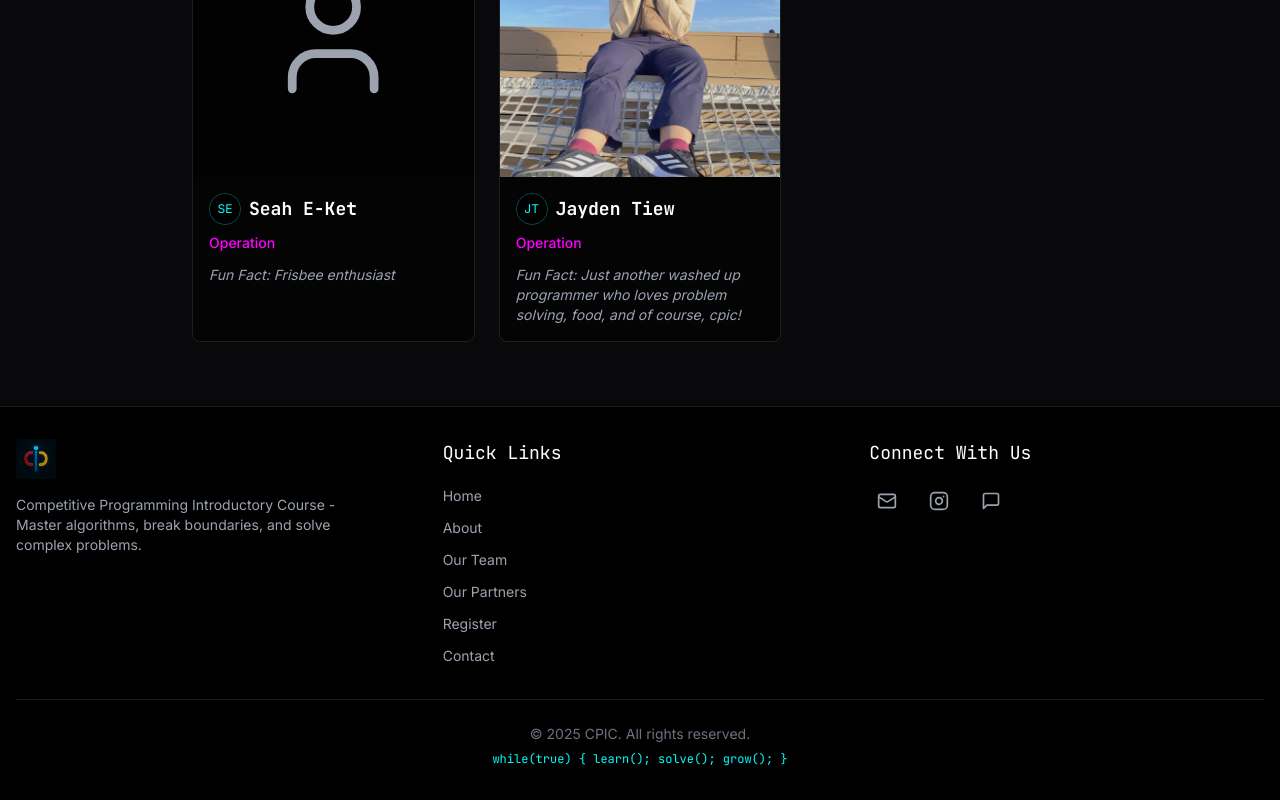
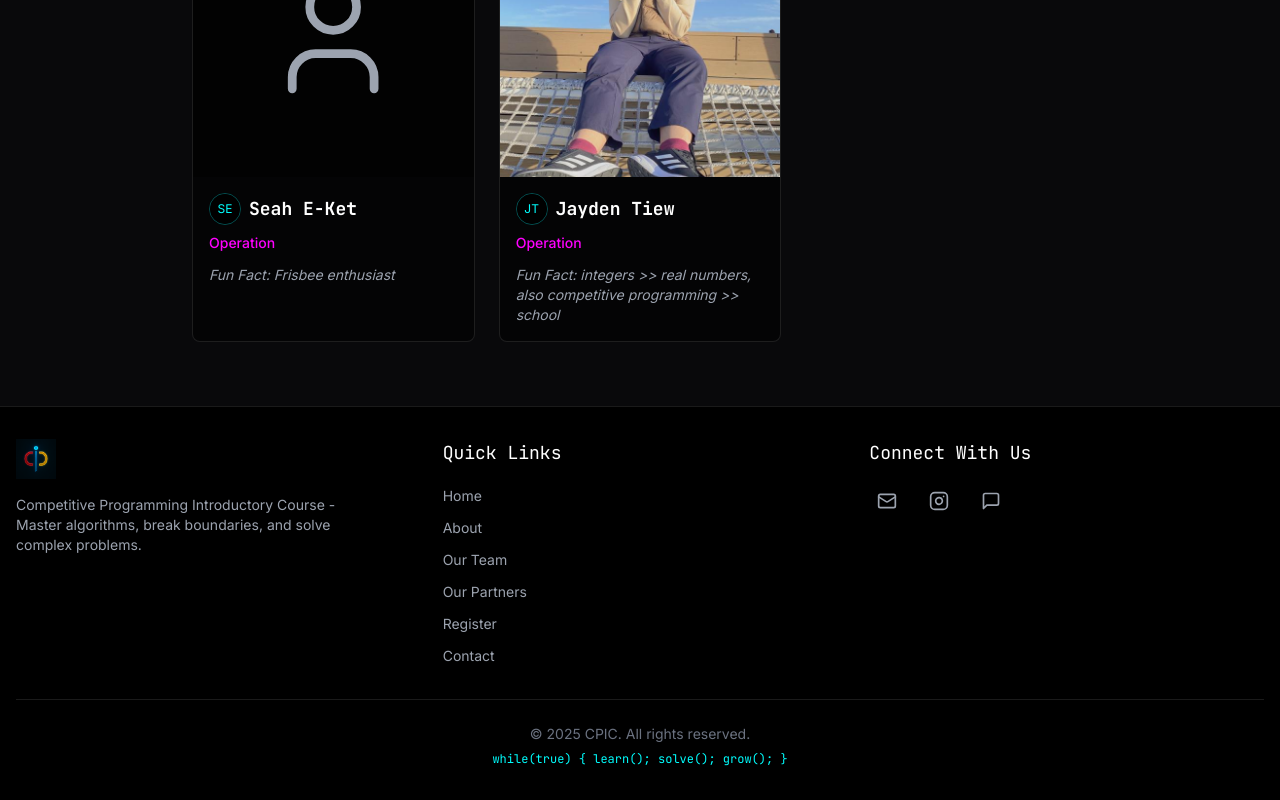
Before and after one commit to Hijackedsoul/cpic, a React (Vite) app: page /our-team in a window 1280 px wide. Shown: the part 1410-2210 px from the top of the page. Built offline with nearby package versions, Linux system fonts and the light colour scheme.

Commit message:
Code edited in Lovable Code Editor
Edited UI in Lovable

```diff
--- a/src/data/teamData.ts
+++ b/src/data/teamData.ts
@@ -63,7 +63,7 @@ export const teamData: TeamData = {
       name: "Jayden Tiew",
       image: "/lovable-uploads/45bfd287-2395-417f-8d7c-b52cb0add82e.png",
       role: "Operation",
-      funFact: "Just another washed up programmer who loves problem solving, food, and of course, cpic!",
+      funFact: "integers >> real numbers, also competitive programming >> school",
       imagePosition: "center 40%" // Shifted down
     },
   ],
```
